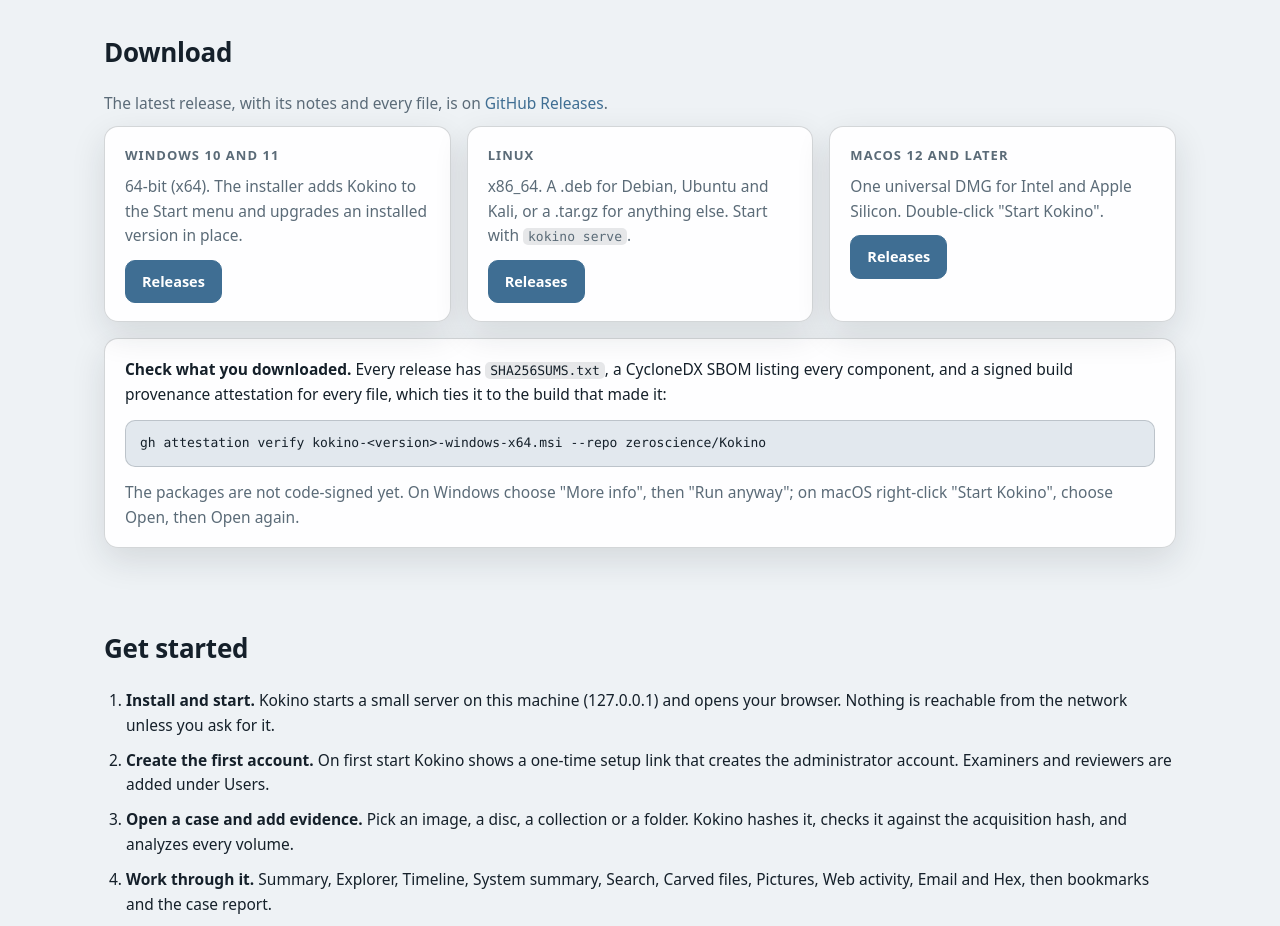
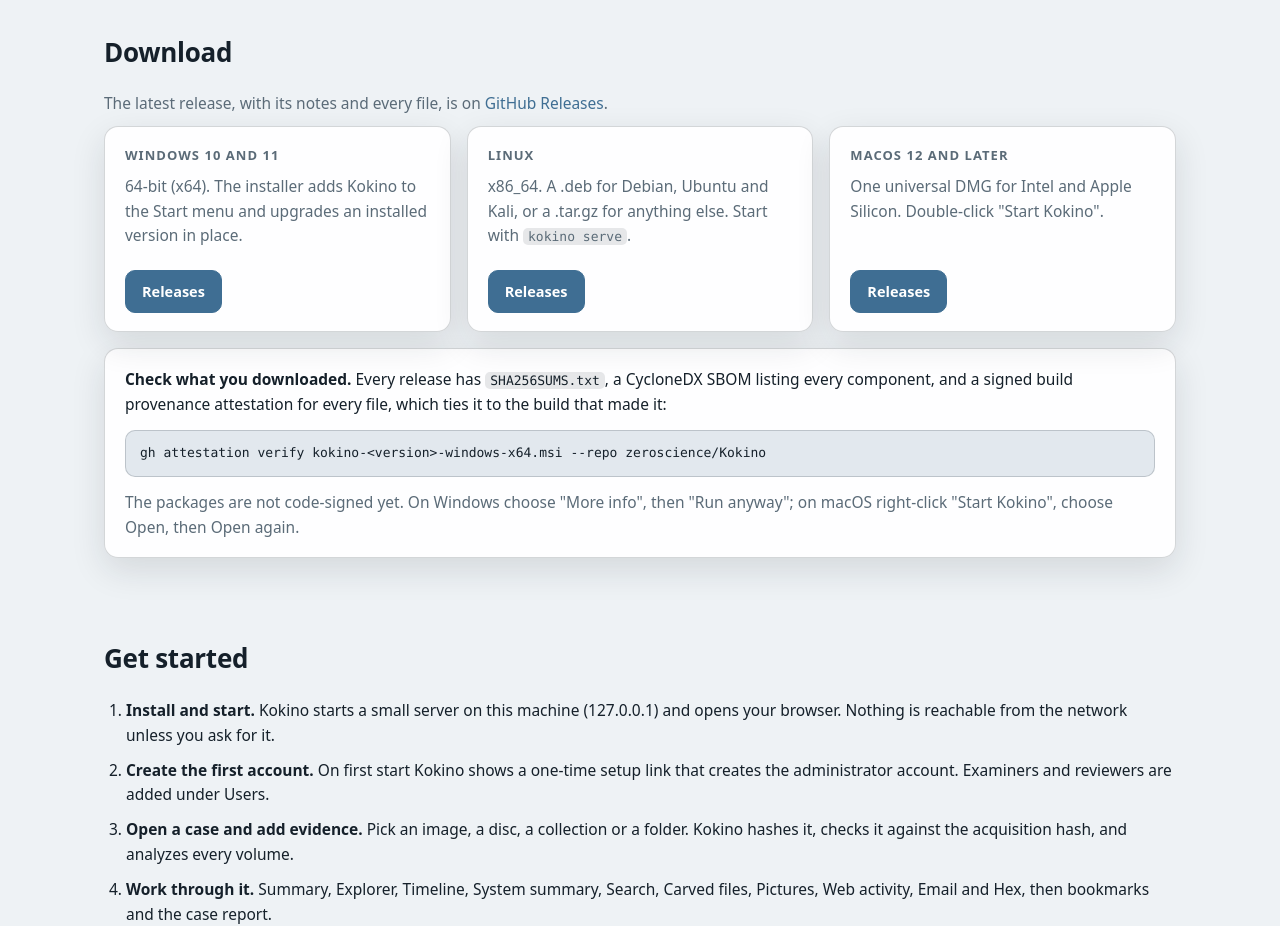
Before and after one commit to zeroscience/Kokino, a plain HTML site: page site/index.html in a window 1280 px wide. Shown: the part 1640-2566 px from the top of the page. Drawn offline with Linux system fonts and the light colour scheme; no server answers.

Commit message:
Website: download buttons on one line

```diff
--- a/site/css/site.css
+++ b/site/css/site.css
@@ -105,7 +105,9 @@ section { padding: 56px 0 24px; }
 .card { background: var(--panel); border: 1px solid var(--line2); border-radius: var(--radius); padding: 18px 20px; box-shadow: var(--shadow); }
 .card p:last-child { margin-bottom: 0; }
 .card.note { margin-top: 16px; }
-.dl .row { margin-top: 12px; }
+/* Buttons at the bottom of each card, on one line across the three. */
+.card.dl { display: flex; flex-direction: column; }
+.dl .row { margin-top: auto; padding-top: 12px; }
 .links { margin: 0; padding-left: 18px; }
 .links li { margin: 4px 0; }
 .steps { padding-left: 22px; margin: 0 0 24px; }
--- a/site/index.html
+++ b/site/index.html
@@ -8,7 +8,7 @@
 <title>Kokino Forensic Toolkit</title>
 <meta name="description" content="Kokino Forensic Toolkit (Kokino FTK): open-source disk forensics by Zero Science Lab. One portable binary with a browser GUI for Windows, Linux and macOS. Every finding, traceable to the byte.">
 <link rel="icon" href="img/favicon.png" type="image/png">
-<link rel="stylesheet" href="css/site.css?v=1.6.2">
+<link rel="stylesheet" href="css/site.css?v=1.6.2-1">
 <script src="js/site.js?v=1.6.2" defer></script>
 </head>
 <body>
```
